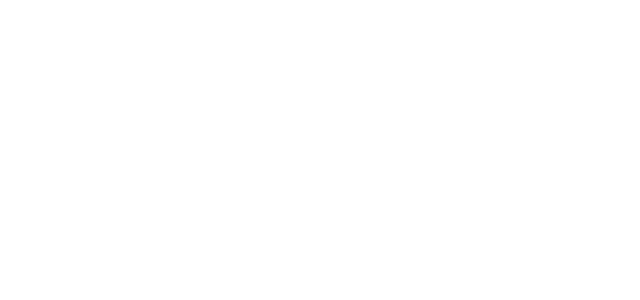
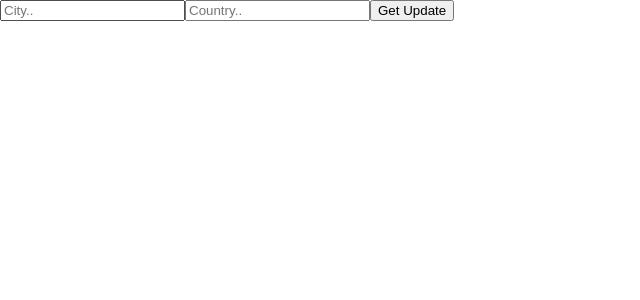
Before and after one commit to sayancoding/Weather-log, a React app: page / in a window 1280 px wide. Shown: the top 300 px of the page, without its empty margins (0-640 px from the left). Built offline with nearby package versions, Linux system fonts and the light colour scheme; a web font is replaced by a local one.

Commit message:
api-work

```diff
--- a/public/index.html
+++ b/public/index.html
@@ -19,7 +19,7 @@
       work correctly both with client-side routing and a non-root public URL.
       Learn how to configure a non-root public URL by running `npm run build`.
     -->
-    <title>Weather Update Log</title>
+    <title>Weather - Update Log</title>
   </head>
   <body>
     <noscript>You need to enable JavaScript to run this app.</noscript>
--- a/src/App.js
+++ b/src/App.js
@@ -6,7 +6,7 @@ class App extends Component{
     render(){
         return(
             <div>
-                <Layout></Layout>
+                <Layout/>
             </div>
         ) ;
     }
--- /dev/null
+++ b/src/components/Form/Form.js
@@ -0,0 +1,16 @@
+import React from 'react';
+import { tsConditionalType } from '@babel/types';
+
+const Form = (props) =>{
+    return(
+        <div>
+            <form onSubmit={props.getUpdate}>
+                <input type="text" name="city" placeholder={'City..'}/>
+                <input type="text" name="country" placeholder={'Country..'}/>
+                <button>Get Update</button>
+            </form>
+        </div>
+    );
+}
+
+export default Form;
--- a/src/components/layout/layout.js
+++ b/src/components/layout/layout.js
@@ -1,10 +1,11 @@
 import React from 'react';
+import WorkApi from '../../container/WorkApi/WorkApi'
 import Aux from '../../hoc/wrapper'
 
 const layout = (props) =>{
     return(
       <Aux>
-         {null}
+          <WorkApi/>
       </Aux>
     );
 }
--- /dev/null
+++ b/src/container/WorkApi/WorkApi.js
@@ -0,0 +1,50 @@
+import React, { Component } from 'react';
+import Aux from '../../hoc/wrapper';
+import Form from '../../components/Form/Form'
+
+const API_KEY ="db5d3609c1a6fb9ef5d8be98fd723ca7";
+
+class WorkApi extends Component{
+
+    state={
+        City:undefined,
+        Country:undefined,
+        Temparature:undefined,
+        Humidity:undefined,
+        Description:undefined,
+        'wind-Speed':undefined,
+    }
+
+    getWeather = async (e)=>{
+        e.preventDefault();
+
+        const city = e.target.city.value;
+        const country = e.target.country.value;
+
+        const api_call = await fetch(`http://api.openweathermap.org/data/2.5/weather?q=${city},${country}&APPID=${API_KEY}`);
+        const data = await api_call.json();
+
+
+        this.setState({
+            City:data.name,
+            Country:data.sys.country,
+            Temparature:data.main.temp,
+            Humidity:data.humidity,
+            Description:data.weather[0].description,
+            'wind-Speed':data.wind.speed,
+        })
+
+        console.log(this.state);
+    }
+
+    render() {
+        return(
+            <Aux>
+                <div>
+                    <Form getUpdate={this.getWeather}/>
+                </div>
+            </Aux>
+        ) ;
+    }
+}
+export default WorkApi;
```
